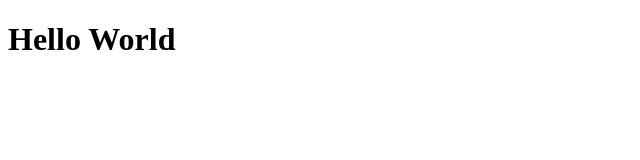
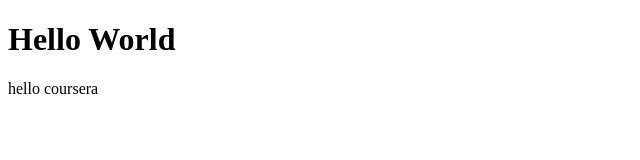
Before and after one commit to Anmol16013/Test-Coursera, a plain HTML site: page site/index.html in a window 1280 px wide. Shown: the whole page, without its empty margins (0-640 px from the left). Drawn offline with Linux system fonts and the light colour scheme.

Commit message:
small change

```diff
--- a/site/index.html
+++ b/site/index.html
@@ -7,5 +7,6 @@
 </head>
 <body>
 <h1>Hello World</h1>
+hello coursera
 </body>
 </html>
```
